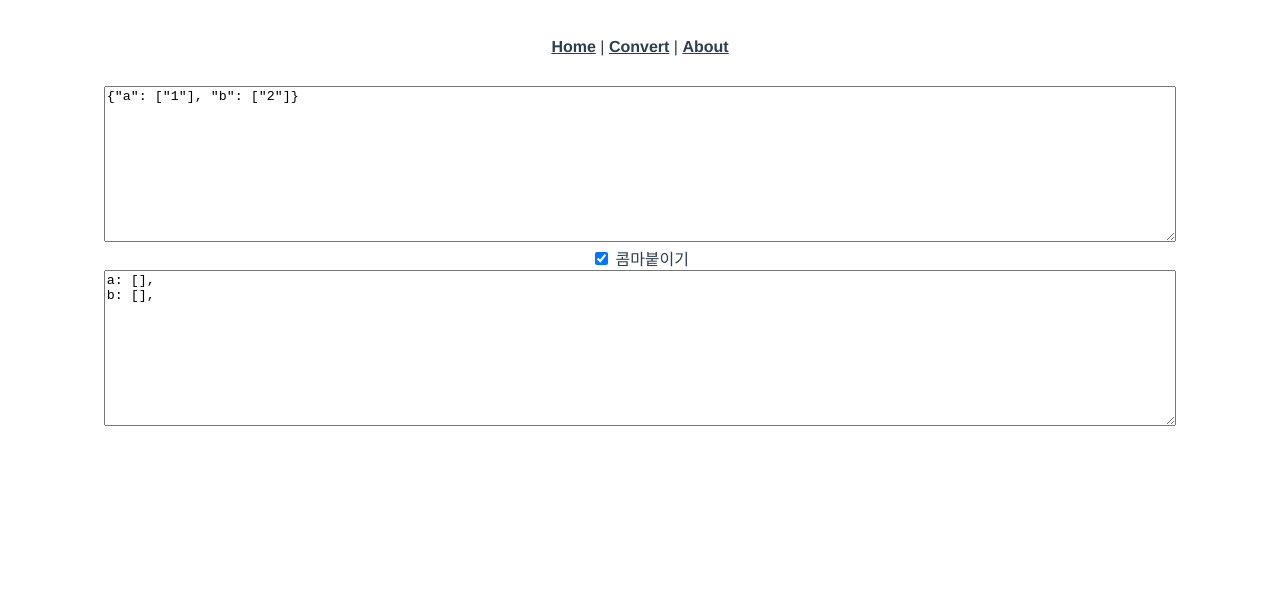
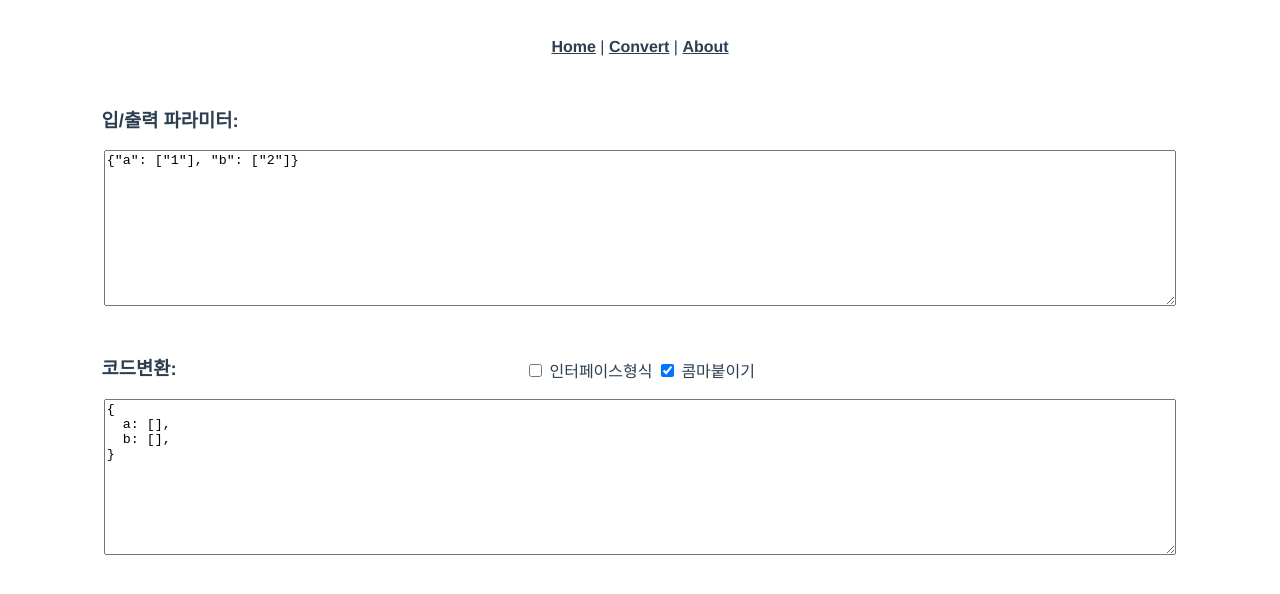
Before and after one commit to jk-20200102/vue, a Vue app in the folder tools-ts/: page /convert in a window 1280 px wide. Shown: the top 594 px of the page. Built offline with nearby package versions, Linux system fonts and the light colour scheme.

Commit message:
인터페이스형식 추가

```diff
--- a/tools-ts/src/views/Convert.vue
+++ b/tools-ts/src/views/Convert.vue
@@ -1,16 +1,28 @@
 <template>
   <div class="Convert">
+    <h3>
+      입/출력 파라미터:
+    </h3>
     <div class="soruce">
       <textarea name="" id="" cols="30" rows="10"
         v-model="form.source"
       ></textarea>
     </div>
-    <div>
+    <!-- -->
+
+    <div class="option">
+      <label for="isInterface">
+        <input type="checkbox" name="" id="isInterface" v-model="form.isInterface">
+        인터페이스형식
+      </label>
       <label for="hasComma">
         <input type="checkbox" name="" id="hasComma" v-model="form.hasComma">
         콤마붙이기
       </label>
     </div>
+    <h3>
+      코드변환:
+    </h3>
     <div class="target">
       <textarea name="" id="" cols="30" rows="10"
         v-model="form.converted"
@@ -33,6 +45,7 @@ export default Vue.extend({
         source: '{"a": ["1"], "b": ["2"]}',
         converted: '',
         hasComma: true,
+        isInterface: false,
       },
     };
   },
@@ -74,12 +87,18 @@ export default Vue.extend({
         const keys = Object.keys(parsed);
         console.log(keys);
         const buff: any[] = [];
+        // const tabspace =
         if (keys) {
           keys.map((key, idx) => {
             const value = parsed[key];
             console.log(idx, key, typeof value, value instanceof Array);
-            buff[idx] = `${key}: ${value instanceof Array ? '[]' : value}`
+            if (this.form.isInterface) {
+              buff[idx] = `  ${key}?: ${value instanceof Array ? '[]' : value}`
                 + `${this.form.hasComma ? ',' : ''}`;
+            } else {
+              buff[idx] = `  ${key}: ${value instanceof Array ? '[]' : value}`
+                + `${this.form.hasComma ? ',' : ''}`;
+            }
             return key;
           });
           // for (let i = 0; i < keys.length; i = i + 1) {
@@ -91,7 +110,7 @@ export default Vue.extend({
         // loops should be avoided in favor of array iterations
         //   console.log(key);
         // }
-        this.form.converted = buff.join('\n');
+        this.form.converted = ['{', ...buff, '}'].join('\n');
       } catch (e) {
         // console.log(e);
       }
@@ -103,7 +122,13 @@ export default Vue.extend({
 </script>
 
 <style lang="sass" scoped>
+h3
+  text-align: left
+  padding-left: 5em
 div
   textarea
     width: 80em
+div.option
+  position: relative
+  top: 3em
 </style>
```
